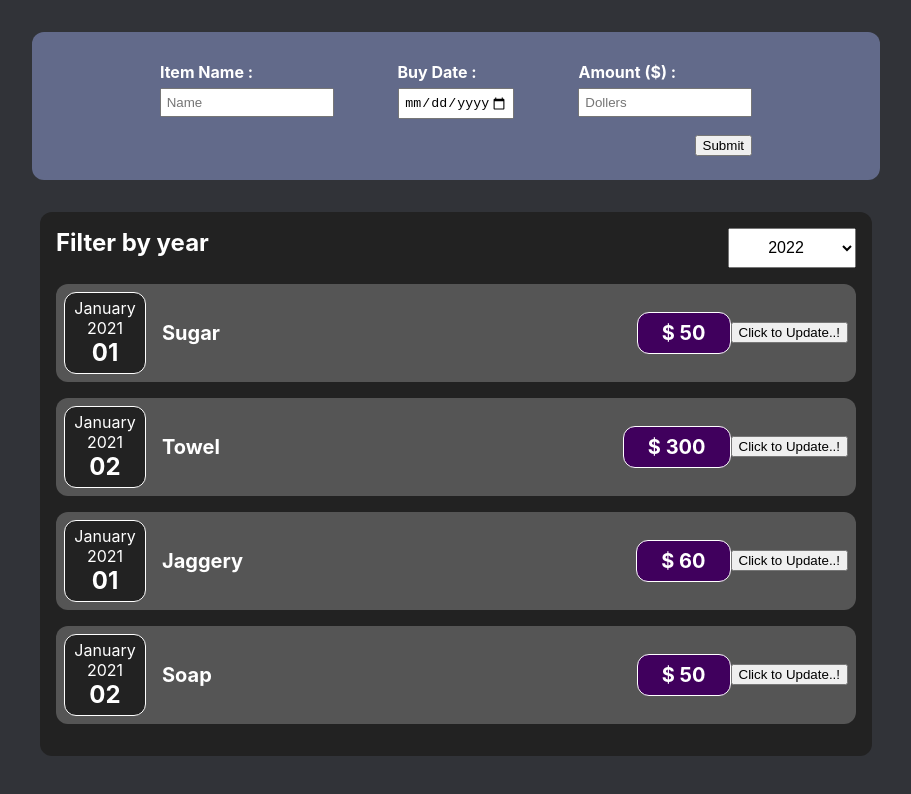
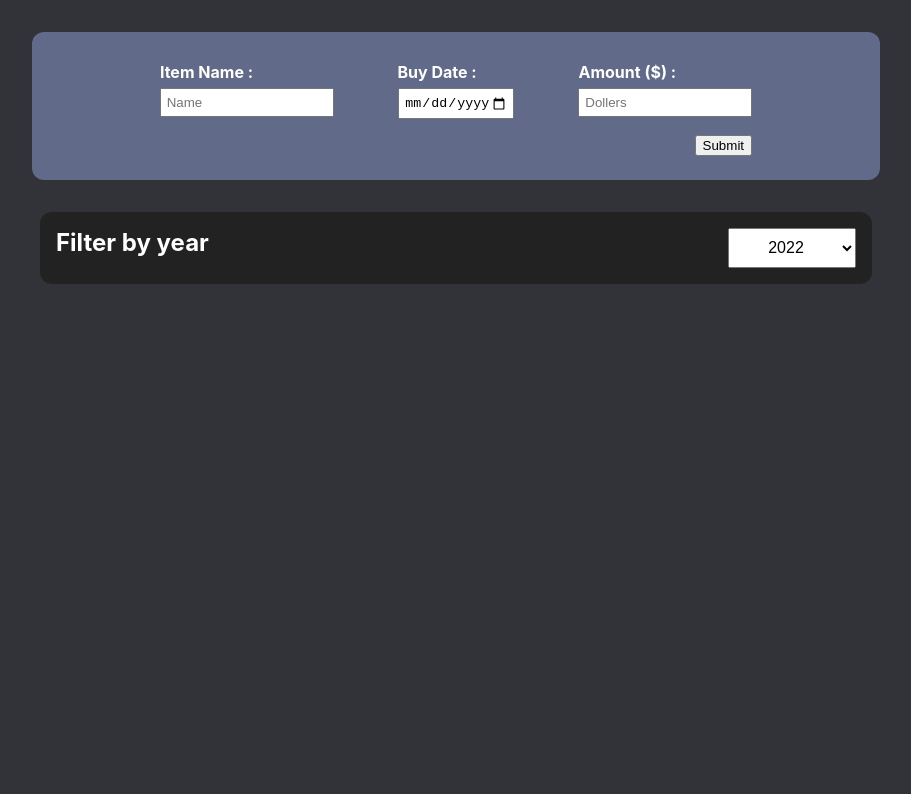
Before and after one commit to Kiran-Bendigeri/expenditure-react-app, a React (Create React App) app: page / in a window 1280 px wide. Shown: the top 794 px of the page, without its empty margins (184-1095 px from the left). Built offline with nearby package versions, Linux system fonts and the light colour scheme.

Commit message:
implemented dynamic expense rendering and filter with year

```diff
--- a/src/App.js
+++ b/src/App.js
@@ -1,11 +1,10 @@
 import './App.css';
 import Expenses from './components/Expenses/Expenses'
-import Card from './components/UI/Card'
+import React, {useState} from 'react';
 import NewExpense from './components/NewExpense/NewExpense'
 
-function App() {
 
-  const expenses = [
+const DUMMY_EXPENSES = [
   { id:1,
     title:"Sugar",
     amount:50,
@@ -27,21 +26,19 @@
     date : new Date(2021, 0, 2)
   }
 ]
+function App() {
 
-  const AddExpenseHandler = (props) => {
-    const new_expense={
-      ...props
-    };
-    // console.log(new_expense);
-    expenses.push(new_expense);
-    console.log(expenses);
+  const [expenses, setExpenses] = useState(DUMMY_EXPENSES);
+
+  const AddExpenseHandler = (expense) => {
+    setExpenses(prevExpense => {
+      return [...prevExpense, expense];
+    });
   }
+
   return (
     <div className='app'>
       <header className='Header'>
-      {/* <Card className="app-title">
-        <h1  className='title'>Expense Items</h1>
-      </Card> */}
         <NewExpense onAddExpense = {AddExpenseHandler}/>
         <Expenses items = {expenses} />
       </header>
--- a/src/components/Expenses/Expenses.js
+++ b/src/components/Expenses/Expenses.js
@@ -11,35 +11,24 @@
     SetSelectedYear(SelectedYear)
   }
 
+  const filteredExpenseYear = props.items.filter(expense => {
+    return expense.date.getFullYear().toString() === selectedYear;
+  });
+
   return (
     <Card className="expenses">
       <ExpenseFilter
         selectedYear={selectedYear}
         onYearChange={YearChangeHandler}
       />
-      <ExpenseItem
-        title={props.items[0].title}
-        amount={props.items[0].amount}
-        date={props.items[0].date}
-      />
-
-      <ExpenseItem
-        title={props.items[1].title}
-        amount={props.items[1].amount}
-        date={props.items[1].date}
-      />
-
-      <ExpenseItem
-        title={props.items[2].title}
-        amount={props.items[2].amount}
-        date={props.items[2].date}
-      />
-
-      <ExpenseItem
-        title={props.items[3].title}
-        amount={props.items[3].amount}
-        date={props.items[3].date}
-      />
+      {filteredExpenseYear.map((expense) => {
+        return <ExpenseItem
+          key={expense.id}
+          title={expense.title}
+          amount={expense.amount}
+          date={expense.date}
+        />
+      })}
     </Card>
   )
 }
--- a/src/components/NewExpense/ExpenseForm.js
+++ b/src/components/NewExpense/ExpenseForm.js
@@ -49,15 +49,14 @@
   }
 
   const SubmitHandler = (event) => {
-    event.preventDefault()
+    event.preventDefault();
     const expenseData = {
       title: titleEntered,
       amount: amountEntered,
-      date: new Date(dateEntered),
+      date: new Date(dateEntered)
     }
 
     props.onSaveExpenseData(expenseData);
-    // console.log(expenseData)
 
     setTitleEntered("");
     setAmountEntered("");
@@ -87,7 +86,6 @@
             type="date"
             min="2019-01-01"
             max="2022-12-31"
-            placeholder="DD.MM.YYYY"
             value={dateEntered}
             required="true"
           />
--- a/src/components/NewExpense/NewExpense.js
+++ b/src/components/NewExpense/NewExpense.js
@@ -8,7 +8,6 @@
             ...enteredExpenseData,
             id: Math.random().toString()
         };
-        // console.log(expenseData)
         props.onAddExpense(expenseData);
     };
 
```
Lines whose indentation alone changed are shown as unchanged.
